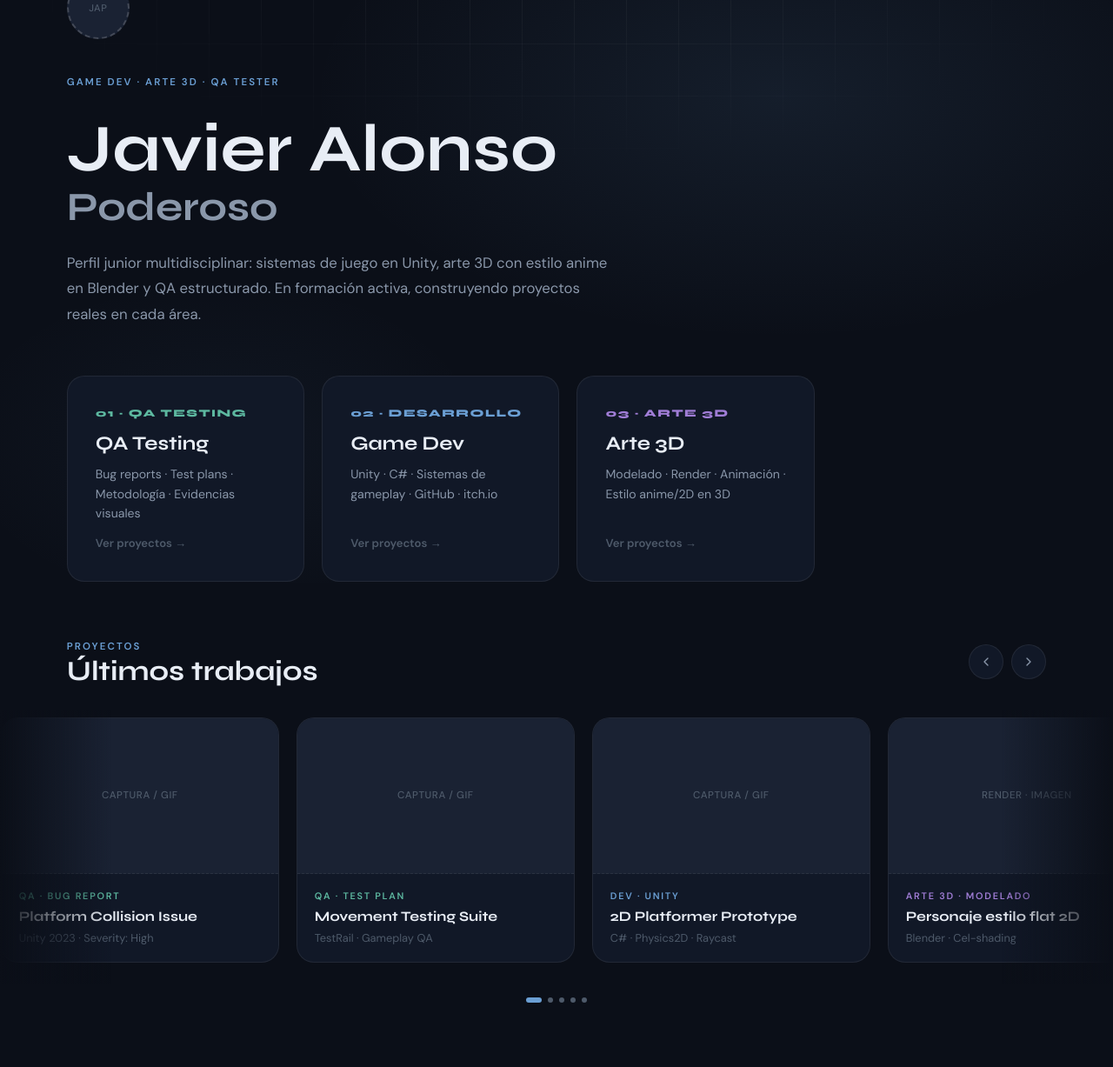
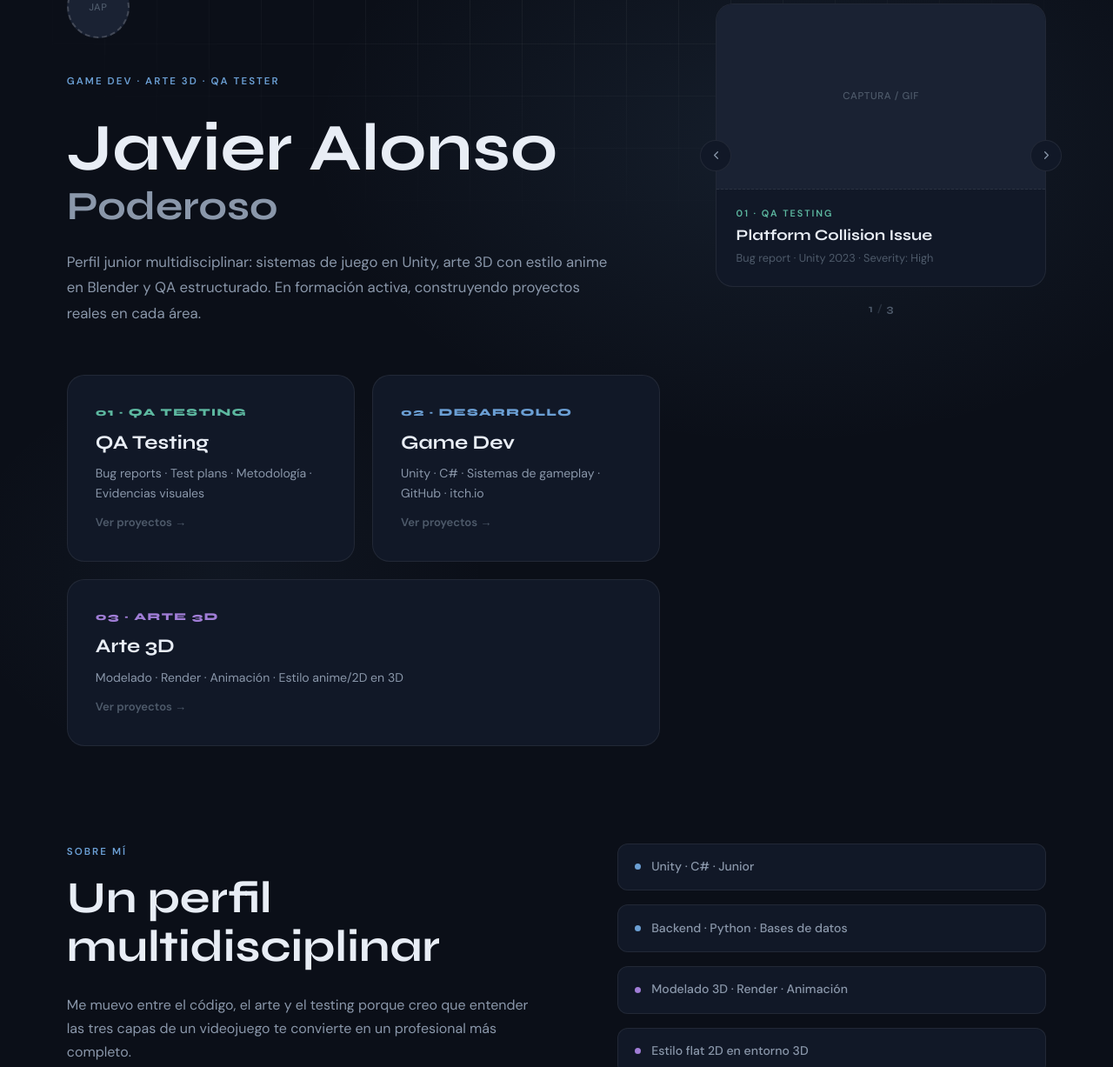
Before and after one commit to JavierAlonsoPoderoso/javieralonsopoderoso.github.io, a plain HTML site: page index.html in a window 1280 px wide. Shown: the part 130-1357 px from the top of the page at 87% size. Drawn offline with Linux system fonts and the light colour scheme.

Commit message:
Header con carrusel de imgs

```diff
--- a/css/main.css
+++ b/css/main.css
@@ -971,42 +971,130 @@ body.has-banner .page-offset {
   .mode-card { flex: 1 1 100%; }
 }
 
-/* ── 18. CARRUSEL DE PROYECTOS ───────────────────────────────
-   Franja horizontal con imágenes/capturas de proyectos.
-   Flechas < > para navegar. Degradado en los bordes.
-   Añadir justo antes del cierre de main.css.
+/* ── HERO REDISEÑADO: layout izquierda + spotlight derecha ──
+   Añade al final de main.css, después del último @media.
    ────────────────────────────────────────────────────────── */
 
-.carousel-section {
-  padding: 4rem 0 0;
+/* El hero ahora es un flex row en desktop */
+.hero-content {
+  display: flex;
+  align-items: flex-start;
+  gap: 4rem;
+  max-width: 1200px;
+  width: 100%;
+}
+
+.hero-left {
+  flex: 1 1 420px;
+  min-width: 0;
+}
+
+/* ── SPOTLIGHT (lado derecho) ────────────────────────────── */
+.hero-spotlight {
+  flex: 0 0 380px;
   position: relative;
+  display: flex;
+  flex-direction: column;
+  align-items: center;
+  gap: 0;
+  /* Alinea verticalmente con el texto del hero */
+  margin-top: 2rem;
+}
+
+/* Track: solo muestra el slide activo */
+.spotlight-track {
+  width: 100%;
+  position: relative;
+}
+
+.spotlight-slide {
+  display: none;
+  flex-direction: column;
+  border-radius: var(--card-radius);
+  border: 1px solid var(--border);
+  background: var(--bg-surface);
+  overflow: hidden;
+  cursor: pointer;
+  transition: border-color var(--transition), transform var(--transition);
+  animation: spotlightIn 0.35s cubic-bezier(0.4, 0, 0.2, 1);
+}
+
+.spotlight-slide.active {
+  display: flex;
+}
+
+.spotlight-slide:hover {
+  border-color: var(--border-hover);
+  transform: translateY(-3px);
+}
+
+@keyframes spotlightIn {
+  from { opacity: 0; transform: translateY(10px); }
+  to   { opacity: 1; transform: translateY(0); }
+}
+
+/* Imagen / placeholder */
+.spotlight-thumb {
+  width: 100%;
+  aspect-ratio: 16 / 9;
+  background: var(--bg-overlay);
+  border-bottom: 1px dashed var(--border);
+  display: flex;
+  align-items: center;
+  justify-content: center;
+  color: var(--text-muted);
+  font-size: 0.72rem;
+  font-weight: 500;
+  letter-spacing: 0.05em;
+  text-transform: uppercase;
   overflow: hidden;
 }
 
-.carousel-section-header {
-  padding: 0 6%;
-  margin-bottom: 1.75rem;
-  display: flex;
-  align-items: center;
-  justify-content: space-between;
-  flex-wrap: wrap;
-  gap: 1rem;
+.spotlight-thumb img {
+  width: 100%;
+  height: 100%;
+  object-fit: cover;
+  display: block;
 }
 
-.carousel-section-header h2 {
-  margin: 0;
-  font-size: clamp(1.4rem, 2.5vw, 2rem);
+/* Info del slide */
+.spotlight-info {
+  padding: 1.1rem 1.4rem 1.3rem;
+  display: flex;
+  flex-direction: column;
+  gap: 0.35rem;
 }
 
-/* Botones de flecha */
-.carousel-controls {
-  display: flex;
-  gap: 0.6rem;
+.spotlight-tag {
+  font-size: 0.68rem;
+  font-weight: 600;
+  letter-spacing: 0.18em;
+  text-transform: uppercase;
 }
 
-.carousel-btn {
-  width: 40px;
-  height: 40px;
+.spotlight-tag.qa  { color: var(--qa-accent); }
+.spotlight-tag.dev { color: var(--dev-accent); }
+.spotlight-tag.art { color: var(--art-accent); }
+
+.spotlight-title {
+  font-family: var(--font-display);
+  font-size: 1.1rem;
+  font-weight: 700;
+  color: var(--text-primary) !important;
+  line-height: 1.2;
+}
+
+.spotlight-desc {
+  font-size: 0.8rem;
+  color: var(--text-muted) !important;
+}
+
+/* Flechas — flotan a los lados del spotlight */
+.spotlight-btn {
+  position: absolute;
+  top: calc(50% - 1.5rem); /* centrado vertical respecto al thumb */
+  width: 36px;
+  height: 36px;
   border-radius: 50%;
   border: 1px solid var(--border);
   background: var(--bg-surface);
@@ -1015,25 +1103,19 @@ body.has-banner .page-offset {
   display: flex;
   align-items: center;
   justify-content: center;
+  z-index: 10;
   transition: border-color var(--transition), color var(--transition), background var(--transition);
-  flex-shrink: 0;
 }
 
-.carousel-btn:hover {
+.spotlight-btn:hover {
   border-color: var(--border-hover);
   background: var(--bg-overlay);
   color: var(--text-primary);
 }
 
-.carousel-btn:disabled {
-  opacity: 0.3;
-  cursor: default;
-  pointer-events: none;
-}
-
-.carousel-btn svg {
-  width: 16px;
-  height: 16px;
+.spotlight-btn svg {
+  width: 15px;
+  height: 15px;
   stroke: currentColor;
   fill: none;
   stroke-width: 2;
@@ -1041,145 +1123,38 @@ body.has-banner .page-offset {
   stroke-linejoin: round;
 }
 
-/* Track scrollable */
-.carousel-track-wrapper {
-  position: relative;
+.spotlight-btn-prev { left:  -18px; }
+.spotlight-btn-next { right: -18px; }
+
+/* Contador 1 / 3 */
+.spotlight-counter {
+  display: flex;
+  align-items: center;
+  gap: 0.3rem;
+  margin-top: 0.9rem;
+  font-size: 0.78rem;
+  font-weight: 500;
+  color: var(--text-muted);
+  font-family: var(--font-display);
 }
 
-/* Degradados en los bordes izquierdo y derecho */
-.carousel-track-wrapper::before,
-.carousel-track-wrapper::after {
-  content: '';
-  position: absolute;
-  top: 0;
-  bottom: 0;
-  width: 10%;
-  z-index: 2;
-  pointer-events: none;
+.spotlight-counter-sep {
+  opacity: 0.4;
 }
 
-.carousel-track-wrapper::before {
-  left: 0;
-  background: linear-gradient(to right, var(--bg-base), transparent);
+/* ── Responsive: spotlight se pone debajo en mobile ─────── */
+@media (max-width: 900px) {
+  .hero-content {
+    flex-direction: column;
+    gap: 3rem;
+  }
+
+  .hero-spotlight {
+    flex: 1 1 100%;
+    width: 100%;
+    margin-top: 0;
+  }
+
+  .spotlight-btn-prev { left:  -14px; }
+  .spotlight-btn-next { right: -14px; }
 }
-
-.carousel-track-wrapper::after {
-  right: 0;
-  background: linear-gradient(to left, var(--bg-base), transparent);
-}
-
-.carousel-track {
-  display: flex;
-  gap: 1.25rem;
-  overflow-x: auto;
-  scroll-behavior: smooth;
-  scroll-snap-type: x mandatory;
-  padding: 0.5rem 6% 1.5rem;
-
-  /* Ocultar scrollbar visualmente */
-  scrollbar-width: none;
-  -ms-overflow-style: none;
-}
-
-.carousel-track::-webkit-scrollbar {
-  display: none;
-}
-
-/* Cada slide */
-.carousel-slide {
-  flex: 0 0 320px;
-  scroll-snap-align: start;
-  border-radius: var(--card-radius);
-  overflow: hidden;
-  border: 1px solid var(--border);
-  background: var(--bg-surface);
-  cursor: pointer;
-  transition: transform var(--transition), border-color var(--transition);
-  position: relative;
-}
-
-.carousel-slide:hover {
-  transform: translateY(-4px);
-  border-color: var(--border-hover);
-}
-
-/* Imagen / placeholder del slide */
-.carousel-slide-thumb {
-  width: 100%;
-  aspect-ratio: 16 / 9;
-  background: var(--bg-overlay);
-  display: flex;
-  align-items: center;
-  justify-content: center;
-  color: var(--text-muted);
-  font-size: 0.72rem;
-  font-weight: 500;
-  letter-spacing: 0.05em;
-  text-transform: uppercase;
-  border-bottom: 1px dashed var(--border);
-}
-
-.carousel-slide-thumb img {
-  width: 100%;
-  height: 100%;
-  object-fit: cover;
-  display: block;
-}
-
-/* Info del slide */
-.carousel-slide-info {
-  padding: 1rem 1.25rem;
-  display: flex;
-  flex-direction: column;
-  gap: 0.3rem;
-}
-
-.carousel-slide-type {
-  font-size: 0.68rem;
-  font-weight: 600;
-  letter-spacing: 0.16em;
-  text-transform: uppercase;
-}
-
-/* Color por sección */
-.carousel-slide[data-section="qa"]  .carousel-slide-type { color: var(--qa-accent); }
-.carousel-slide[data-section="dev"] .carousel-slide-type { color: var(--dev-accent); }
-.carousel-slide[data-section="art"] .carousel-slide-type { color: var(--art-accent); }
-
-.carousel-slide-title {
-  font-family: var(--font-display);
-  font-size: 1rem;
-  font-weight: 700;
-  color: var(--text-primary);
-  line-height: 1.2;
-}
-
-.carousel-slide-sub {
-  font-size: 0.8rem;
-  color: var(--text-muted);
-}
-
-/* Indicadores de puntos */
-.carousel-dots {
-  display: flex;
-  justify-content: center;
-  gap: 0.45rem;
-  padding: 1rem 0 2rem;
-}
-
-.carousel-dot {
-  width: 6px;
-  height: 6px;
-  border-radius: 50%;
-  background: var(--text-muted);
-  transition: background var(--transition), width var(--transition);
-  cursor: pointer;
-  border: none;
-  padding: 0;
-}
-
-.carousel-dot.active {
-  background: var(--accent);
-  width: 18px;
-  border-radius: 999px;
-}
--- a/index.html
+++ b/index.html
@@ -34,17 +34,21 @@
     </ul>
   </nav>
 
-  <!-- ══════════════════════════════════════════════════════
-       HERO
-       ══════════════════════════════════════════════════════ -->
-  <header class="hero page-offset">
+  <!--
+  ══════════════════════════════════════════════════════════
+  HERO REDISEÑADO CON SPOTLIGHT
+  Sustituye TODO el bloque <header class="hero page-offset">
+  ...hasta su </header> por este bloque completo.
+  ══════════════════════════════════════════════════════════
+-->
 
-    <div class="hero-content">
+<header class="hero page-offset">
+  <div class="hero-content">
 
-      <!-- Avatar / logo placeholder -->
-      <div class="hero-avatar" aria-label="Logo placeholder">
-        JAP
-      </div>
+    <!-- Lado izquierdo: info personal -->
+    <div class="hero-left">
+
+      <div class="hero-avatar" aria-label="Logo placeholder">JAP</div>
 
       <p class="label hero-label">GAME DEV · ARTE 3D · QA TESTER</p>
 
@@ -59,140 +63,101 @@
         En formación activa, construyendo proyectos reales en cada área.
       </p>
 
-      <!-- Tarjetas de modo — las tres puertas del portfolio -->
       <div class="mode-grid">
-
         <a href="qa.html" class="mode-card qa">
           <span class="mode-card-number">01 · QA TESTING</span>
           <h3>QA Testing</h3>
           <p>Bug reports · Test plans · Metodología · Evidencias visuales</p>
           <span class="mode-card-arrow">Ver proyectos →</span>
         </a>
-
         <a href="dev.html" class="mode-card dev">
           <span class="mode-card-number">02 · DESARROLLO</span>
           <h3>Game Dev</h3>
           <p>Unity · C# · Sistemas de gameplay · GitHub · itch.io</p>
           <span class="mode-card-arrow">Ver proyectos →</span>
         </a>
-
         <a href="art3d.html" class="mode-card art">
           <span class="mode-card-number">03 · ARTE 3D</span>
           <h3>Arte 3D</h3>
           <p>Modelado · Render · Animación · Estilo anime/2D en 3D</p>
           <span class="mode-card-arrow">Ver proyectos →</span>
         </a>
+      </div>
+    </div>
+
+    <!-- Lado derecho: spotlight de proyectos -->
+    <div class="hero-spotlight">
+
+      <!-- Botón izquierda -->
+      <button class="spotlight-btn spotlight-btn-prev" id="spotlight-prev" aria-label="Proyecto anterior">
+        <svg viewBox="0 0 24 24"><polyline points="15 18 9 12 15 6"/></svg>
+      </button>
+
+      <!-- Slides -->
+      <div class="spotlight-track" id="spotlight-track">
+
+        <!--
+          Para añadir un slide:
+          - Copia un bloque .spotlight-slide
+          - Cambia data-href por la página destino
+          - Cambia data-section por "qa" | "dev" | "art"
+          - Sustituye el .spotlight-thumb por una <img> real cuando la tengas
+          - Actualiza etiqueta, título y descripción
+        -->
+
+        <div class="spotlight-slide active" data-href="qa.html" data-section="qa">
+          <div class="spotlight-thumb">
+            <!-- <img src="assets/images/qa-001.png" alt="Platform Collision Issue"> -->
+            CAPTURA / GIF
+          </div>
+          <div class="spotlight-info">
+            <span class="spotlight-tag qa">01 · QA TESTING</span>
+            <p class="spotlight-title">Platform Collision Issue</p>
+            <p class="spotlight-desc">Bug report · Unity 2023 · Severity: High</p>
+          </div>
+        </div>
+
+        <div class="spotlight-slide" data-href="dev.html" data-section="dev">
+          <div class="spotlight-thumb">
+            <!-- <img src="assets/images/dev-001.png" alt="2D Platformer Prototype"> -->
+            CAPTURA / GIF
+          </div>
+          <div class="spotlight-info">
+            <span class="spotlight-tag dev">02 · DESARROLLO</span>
+            <p class="spotlight-title">2D Platformer Prototype</p>
+            <p class="spotlight-desc">Unity · C# · Physics2D · Raycast</p>
+          </div>
+        </div>
+
+        <div class="spotlight-slide" data-href="art3d.html" data-section="art">
+          <div class="spotlight-thumb">
+            <!-- <img src="assets/images/art-001.jpg" alt="Personaje flat 2D"> -->
+            RENDER · IMAGEN
+          </div>
+          <div class="spotlight-info">
+            <span class="spotlight-tag art">03 · ARTE 3D</span>
+            <p class="spotlight-title">Personaje estilo flat 2D</p>
+            <p class="spotlight-desc">Blender · Cel-shading · Rigging</p>
+          </div>
+        </div>
 
       </div>
-    </div>
-  </header>
 
-  <!--
-  ══════════════════════════════════════════════════════════
-  CARRUSEL DE PROYECTOS
-  Pega este bloque en index.html, justo ANTES de la sección
-  id="about" (después del cierre </header> del hero).
-
-  Para añadir un slide: copia un .carousel-slide completo
-  y actualiza data-section, el tipo, título y subtítulo.
-  data-section: "qa" | "dev" | "art"
-
-  Para añadir imagen real:
-    Sustituye el div .carousel-slide-thumb por:
-    <div class="carousel-slide-thumb">
-      <img src="assets/images/tu-imagen.jpg" alt="Descripción">
-    </div>
-  ══════════════════════════════════════════════════════════
--->
-
-<section class="carousel-section">
-
-  <div class="carousel-section-header">
-    <div>
-      <p class="label">PROYECTOS</p>
-      <h2>Últimos trabajos</h2>
-    </div>
-    <div class="carousel-controls">
-      <button class="carousel-btn" id="carousel-prev" aria-label="Anterior">
-        <svg viewBox="0 0 24 24"><polyline points="15 18 9 12 15 6"/></svg>
-      </button>
-      <button class="carousel-btn" id="carousel-next" aria-label="Siguiente">
+      <!-- Botón derecha -->
+      <button class="spotlight-btn spotlight-btn-next" id="spotlight-next" aria-label="Proyecto siguiente">
         <svg viewBox="0 0 24 24"><polyline points="9 18 15 12 9 6"/></svg>
       </button>
-    </div>
-  </div>
 
-  <div class="carousel-track-wrapper">
-    <div class="carousel-track" id="carousel-track">
-
-      <!-- ── QA: Bug Report ─────────────────────────────── -->
-      <a href="qa.html" class="carousel-slide" data-section="qa">
-        <div class="carousel-slide-thumb">
-          <!-- <img src="assets/images/qa-001.png" alt="Platform Collision Bug"> -->
-          CAPTURA / GIF
-        </div>
-        <div class="carousel-slide-info">
-          <span class="carousel-slide-type">QA · Bug Report</span>
-          <span class="carousel-slide-title">Platform Collision Issue</span>
-          <span class="carousel-slide-sub">Unity 2023 · Severity: High</span>
-        </div>
-      </a>
-
-      <!-- ── QA: Test Plan ──────────────────────────────── -->
-      <a href="qa.html" class="carousel-slide" data-section="qa">
-        <div class="carousel-slide-thumb">
-          CAPTURA / GIF
-        </div>
-        <div class="carousel-slide-info">
-          <span class="carousel-slide-type">QA · Test Plan</span>
-          <span class="carousel-slide-title">Movement Testing Suite</span>
-          <span class="carousel-slide-sub">TestRail · Gameplay QA</span>
-        </div>
-      </a>
-
-      <!-- ── DEV: Platformer ────────────────────────────── -->
-      <a href="dev.html" class="carousel-slide" data-section="dev">
-        <div class="carousel-slide-thumb">
-          CAPTURA / GIF
-        </div>
-        <div class="carousel-slide-info">
-          <span class="carousel-slide-type">Dev · Unity</span>
-          <span class="carousel-slide-title">2D Platformer Prototype</span>
-          <span class="carousel-slide-sub">C# · Physics2D · Raycast</span>
-        </div>
-      </a>
-
-      <!-- ── ART: Personaje ─────────────────────────────── -->
-      <a href="art3d.html" class="carousel-slide" data-section="art">
-        <div class="carousel-slide-thumb">
-          RENDER · IMAGEN
-        </div>
-        <div class="carousel-slide-info">
-          <span class="carousel-slide-type">Arte 3D · Modelado</span>
-          <span class="carousel-slide-title">Personaje estilo flat 2D</span>
-          <span class="carousel-slide-sub">Blender · Cel-shading</span>
-        </div>
-      </a>
-
-      <!-- ── ART: Walk Cycle ────────────────────────────── -->
-      <a href="art3d.html" class="carousel-slide" data-section="art">
-        <div class="carousel-slide-thumb">
-          GIF · ANIMACIÓN
-        </div>
-        <div class="carousel-slide-info">
-          <span class="carousel-slide-type">Arte 3D · Animación</span>
-          <span class="carousel-slide-title">Walk Cycle</span>
-          <span class="carousel-slide-sub">Blender · 24fps · Loop</span>
-        </div>
-      </a>
+      <!-- Contador: 1 / 3 -->
+      <div class="spotlight-counter">
+        <span id="spotlight-current">1</span>
+        <span class="spotlight-counter-sep">/</span>
+        <span id="spotlight-total">3</span>
+      </div>
 
     </div>
   </div>
-
-  <!-- Indicadores de puntos -->
-  <div class="carousel-dots" id="carousel-dots"></div>
-
-</section>
+</header>
 
   <!-- ══════════════════════════════════════════════════════
        SOBRE MÍ
@@ -299,58 +264,44 @@
   </footer>
 
   <script src="js/main.js"></script>
-
   <!--
   ══════════════════════════════════════════════════════════
-  JS DEL CARRUSEL
-  Pega este bloque justo ANTES del </body> de index.html,
+  JS DEL SPOTLIGHT
+  Pega este bloque justo ANTES del </body>,
   después del <script src="js/main.js"></script> existente.
   ══════════════════════════════════════════════════════════
 -->
 <script>
-(function() {
-  const track   = document.getElementById('carousel-track');
-  const btnPrev = document.getElementById('carousel-prev');
-  const btnNext = document.getElementById('carousel-next');
-  const dotsEl  = document.getElementById('carousel-dots');
+(function () {
+  const slides   = Array.from(document.querySelectorAll('.spotlight-slide'));
+  const btnPrev  = document.getElementById('spotlight-prev');
+  const btnNext  = document.getElementById('spotlight-next');
+  const elCur    = document.getElementById('spotlight-current');
+  const elTotal  = document.getElementById('spotlight-total');
 
-  if (!track) return;
+  if (!slides.length) return;
 
-  const slides     = Array.from(track.querySelectorAll('.carousel-slide'));
-  const slideWidth = () => slides[0].offsetWidth + 20; // 20 = gap
+  let current = 0;
+  if (elTotal) elTotal.textContent = slides.length;
 
-  // ── Generar puntos ──────────────────────────────────────
-  slides.forEach((_, i) => {
-    const dot = document.createElement('button');
-    dot.className = 'carousel-dot' + (i === 0 ? ' active' : '');
-    dot.setAttribute('aria-label', `Ir al slide ${i + 1}`);
-    dot.addEventListener('click', () => scrollToSlide(i));
-    dotsEl.appendChild(dot);
-  });
-
-  function updateDots() {
-    const dots    = dotsEl.querySelectorAll('.carousel-dot');
-    const index   = Math.round(track.scrollLeft / slideWidth());
-    dots.forEach((d, i) => d.classList.toggle('active', i === index));
+  function goTo(index) {
+    slides[current].classList.remove('active');
+    current = (index + slides.length) % slides.length;
+    slides[current].classList.add('active');
+    if (elCur) elCur.textContent = current + 1;
   }
 
-  function scrollToSlide(index) {
-    track.scrollTo({ left: index * slideWidth(), behavior: 'smooth' });
-  }
+  btnPrev && btnPrev.addEventListener('click', () => goTo(current - 1));
+  btnNext && btnNext.addEventListener('click', () => goTo(current + 1));
 
-  // ── Flechas ─────────────────────────────────────────────
-  btnPrev.addEventListener('click', () => {
-    track.scrollBy({ left: -slideWidth(), behavior: 'smooth' });
+  // Clic en el slide → navega a la página del proyecto
+  slides.forEach(slide => {
+    slide.addEventListener('click', () => {
+      const href = slide.dataset.href;
+      if (href) window.location.href = href;
+    });
   });
-
-  btnNext.addEventListener('click', () => {
-    track.scrollBy({ left: slideWidth(), behavior: 'smooth' });
-  });
-
-  // ── Actualizar dots al hacer scroll ─────────────────────
-  track.addEventListener('scroll', updateDots, { passive: true });
 })();
 </script>
-
 </body>
 </html>
```
